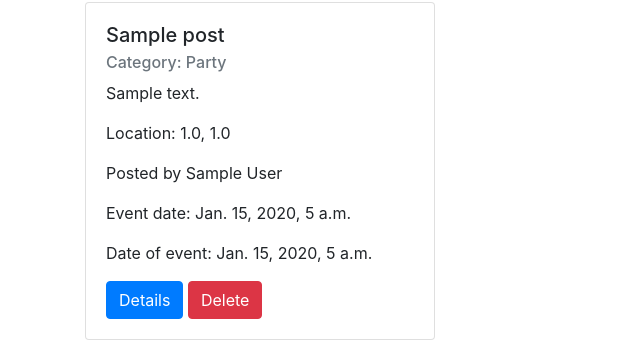
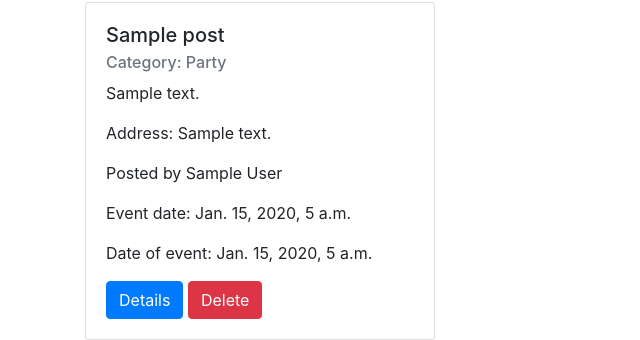
Before and after one commit to atomiak/cs3240-project, a Django app: page /home/1/ in a window 1280 px wide. Shown: the part 706-1046 px from the top of the page, without its empty margins (0-640 px from the left). Run offline with Django 3.2, Linux system fonts and the light colour scheme; a user stored in the database is signed in; tables that the repository leaves empty hold one stand-in row (values such as "Sample post"); some libraries are stand-ins or nearby versions.

Commit message:
citations

```diff
--- a/home/templates/home/profile.html
+++ b/home/templates/home/profile.html
@@ -83,7 +83,8 @@
                                     <h5 class="card-title">{{post.name}}</h5>
                                     <h6 class="card-subtitle mb-2 text-muted">Category: {{ post.category }}</h6>
                                     <p class="card-text">{{ post.description }}</p>
-                                    <p class="card-text"> Location: {{ post.latitude }}, {{ post.longitude }}</p>
+                                    <!-- <p class="card-text"> Location: {{ post.latitude }}, {{ post.longitude }}</p> -->
+                                    <p class="card-text"> Address: {{ post.address }} </p>
                                     <p class="card-text"> Posted by {{ post.user.get_full_name }} </p>
                                     <p class="card-text"> Event date: {{ post.event_date }} </p>
                                     <p class="card-text"> Date of event: {{ post.date }} </p>
```
